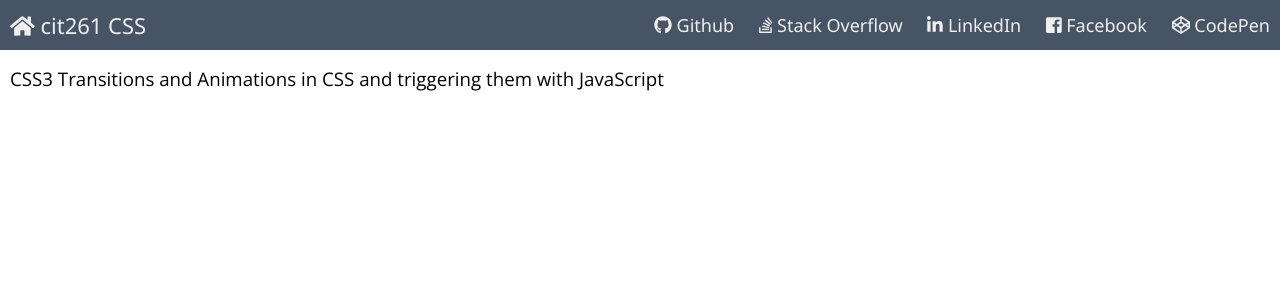
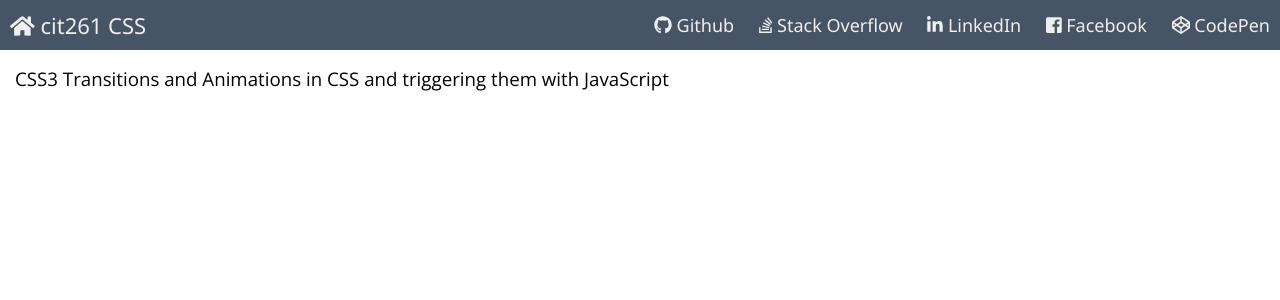
Before and after one commit to Higgins-Joshua/cit261-css, a PHP site: template web/views/index.twig in a window 1280 px wide. Shown: the top 300 px of the page. Run offline with PHP 8.4, Linux system fonts and the light colour scheme; the template is opened without the code that fills it, so the values that code supplies are empty; some libraries are stand-ins or nearby versions.

Commit message:
updating layout

```diff
--- a/web/stylesheets/main.css
+++ b/web/stylesheets/main.css
@@ -1,5 +1,31 @@
 .container {
-    margin: 10px;
+    width: 100%;
+    padding-right: 15px;
+    padding-left: 15px;
+    margin-right: auto;
+    margin-left: auto;
+}
+
+.row {
+    display: -webkit-box;
+    display: -ms-flexbox;
+    display: flex;
+    -ms-flex-wrap: wrap;
+    flex-wrap: wrap;
+    margin-right: -15px;
+    margin-left: -15px;
+}
+
+.col-12 {
+    position: relative;
+    width: 100%;
+    min-height: 1px;
+    padding-right: 15px;
+    padding-left: 15px;
+    -webkit-box-flex: 0;
+    -ms-flex: 0 0 100%;
+    flex: 0 0 100%;
+    max-width: 100%;
 }
 
 h3 {
--- a/web/views/css.html
+++ b/web/views/css.html
@@ -1,5 +1,7 @@
 <div class="container">
-    <div>
-        <h3>CSS3 Transitions and Animations in CSS and triggering them with JavaScript</h3>
+    <div class="row">
+        <div class="col-12">
+            <h3>CSS3 Transitions and Animations in CSS and triggering them with JavaScript</h3>
+        </div>
     </div>
 </div>
```
